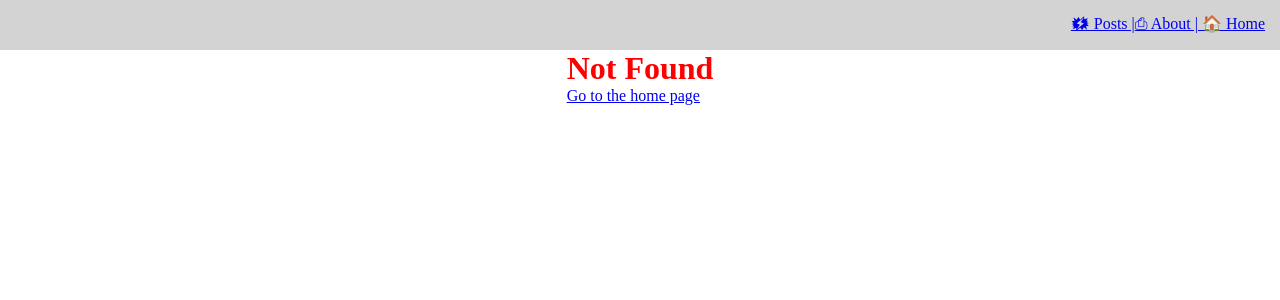
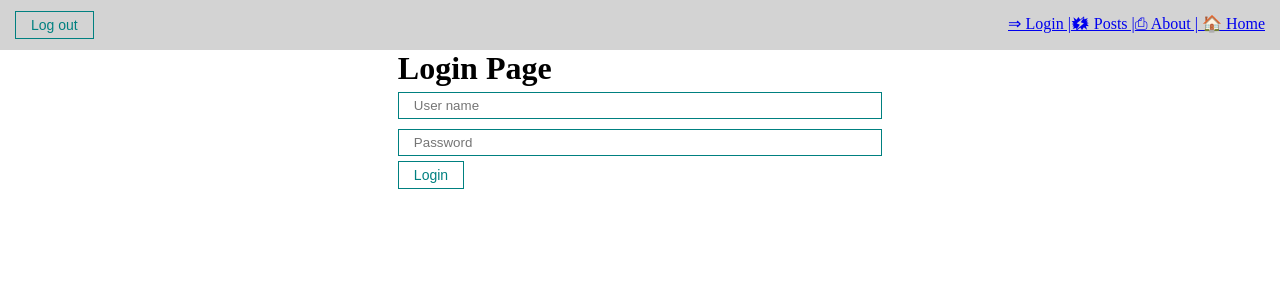
Before and after one commit to Elena-Sergienko/react-fund, a React (Create React App) app: page /login in a window 1280 px wide. Before the commit this address had no page. Shown: the top 300 px of the page. Built offline with nearby package versions, Linux system fonts and the light colour scheme.

Commit message:
add log in, log out

```diff
--- a/src/App.js
+++ b/src/App.js
@@ -1,17 +1,34 @@
-import React from 'react';
+import React, {useEffect, useState} from 'react';
 import {BrowserRouter} from "react-router-dom";
 import Navbar from "./components/UI/navbar/Navbar";
 import AppRouter from "./components/AppRouter";
+import {AuthContext} from "./context";
 
 // https://www.youtube.com/watch?v=GNrdg3PzpJQ&t=3484s
 // 2:32
 
 function App() {
+    const [isAuth, setIsAuth] = useState(false);
+    const [isLoading, setLoading] = useState(true);
+
+    useEffect(() => {
+        if (localStorage.getItem('auth')) {
+            setIsAuth(true);
+        }
+        setLoading(false);
+    }, [])
+
     return (
-        <BrowserRouter>
-            <Navbar/>
-            <AppRouter/>
-        </BrowserRouter>
+        <AuthContext.Provider value={{
+            isAuth,
+            setIsAuth,
+            isLoading
+        }}>
+            <BrowserRouter>
+                <Navbar/>
+                <AppRouter/>
+            </BrowserRouter>
+        </AuthContext.Provider>
     );
 }
 
--- a/src/components/AppRouter.jsx
+++ b/src/components/AppRouter.jsx
@@ -1,11 +1,20 @@
-import React from 'react';
+import React, {useContext} from 'react';
 import {Route, Routes} from "react-router-dom";
-import {routes} from "../router";
+import {privateRouts, publicRouts} from "../router";
+import {AuthContext} from "../context";
+import Loader from "./UI/loader/Loader";
 
 const AppRouter = () => {
+    const {isAuth, isLoading} = useContext(AuthContext);
+
+    if(isLoading){
+        return <Loader/>
+    }
+
     return (
-        <Routes>
-            {routes.map(route =>
+        isAuth
+            ? <Routes>
+                {privateRouts.map(route =>
                         <Route
                             path={route.path}
                             element={route.component}
@@ -13,9 +22,18 @@
                             key={Math.random()}
                         />
                     )}
+            </Routes>
+            : <Routes>
+                {publicRouts.map(route =>
+                    <Route
+                        path={route.path}
+                        element={route.component}
+                        exact={route.exact}
+                        key={Math.random()}
+                    />
+                )}
+            </Routes>
 
-
-        </Routes>
 
     );
 };
--- a/src/components/UI/navbar/Navbar.jsx
+++ b/src/components/UI/navbar/Navbar.jsx
@@ -1,10 +1,24 @@
-import React from 'react';
+import React, {useContext} from 'react';
 import {Link} from "react-router-dom";
+import MyButton from "../button/MyButton";
+import {AuthContext} from "../../../context";
 
 const Navbar = () => {
+
+    const {isAuth, setIsAuth} = useContext(AuthContext);
+
+    const logout = () => {
+        setIsAuth(false);
+        localStorage.removeItem('auth');
+    }
+
     return (
         <nav className="navbar">
+            <MyButton onClick={logout}>
+                Log out
+            </MyButton>
             <div className="navbar__links">
+                <Link to="/login">⇒ Login |</Link>
                 <Link to="/posts">🗱 Posts |</Link>
                 <Link to="/about">⎙ About |</Link>
                 <Link to="/"> 🏠 Home</Link>
--- /dev/null
+++ b/src/context/index.js
@@ -0,0 +1,4 @@
+import {createContext} from "react";
+
+
+export const AuthContext = createContext(null);
--- /dev/null
+++ b/src/pages/Login.jsx
@@ -0,0 +1,28 @@
+import React, {useContext} from 'react';
+import MyInput from "../components/UI/input/MyInput";
+import MyButton from "../components/UI/button/MyButton";
+import {AuthContext} from "../context";
+
+const Login = () => {
+
+    const {isAuth, setIsAuth} = useContext(AuthContext)
+
+    const login = (event) => {
+        event.preventDefault();
+        setIsAuth(true);
+        localStorage.setItem('auth', 'true');
+    }
+
+    return (
+        <div>
+            <h1>Login Page</h1>
+            <form onSubmit={login}>
+                <MyInput type="text" placeholder="User name"/>
+                <MyInput type="password" placeholder="Password"/>
+                <MyButton>Login</MyButton>
+            </form>
+        </div>
+    );
+};
+
+export default Login;
--- a/src/pages/PostIdPage.jsx
+++ b/src/pages/PostIdPage.jsx
@@ -37,7 +37,7 @@
             {isComLoading
                 ? <Loader/>
                 : <div>{comments.map(comm =>
-                    <div style={{margin: 15}} key={Math.random()}>
+                    <div style={{margin: 15}} key={comm.id}>
                         <h5>{comm.email}</h5>
                         <div>{comm.body}</div>
                     </div>)
--- a/src/router/index.js
+++ b/src/router/index.js
@@ -4,11 +4,20 @@
 import Error from "../pages/Error";
 import PostIdPage from "../pages/PostIdPage";
 import React from "react";
+import Login from "../pages/Login";
 
-export const routes = [
+export const privateRouts = [
     {path: '/about', component: <About/>, exact: true},
     {path: '/posts', component: <Posts/>, exact: true},
     {path: '/posts/:id', component: <PostIdPage/>, exact: true},
     {path: '/', component: <Home/>, exact: true},
+    {path: '/login', component: <Posts/>, exact: true},
     {path: '/*', component: <Error/>, exact: false},
 ]
+
+export const publicRouts = [
+    {path: '/login', component: <Login/>, exact: true},
+    {path: '/about', component: <About/>, exact: true},
+    {path: '/', component: <Home/>, exact: true},
+    {path: '/*', component: <Login/>, exact: false},
+]
```
Lines whose indentation alone changed are shown as unchanged.
